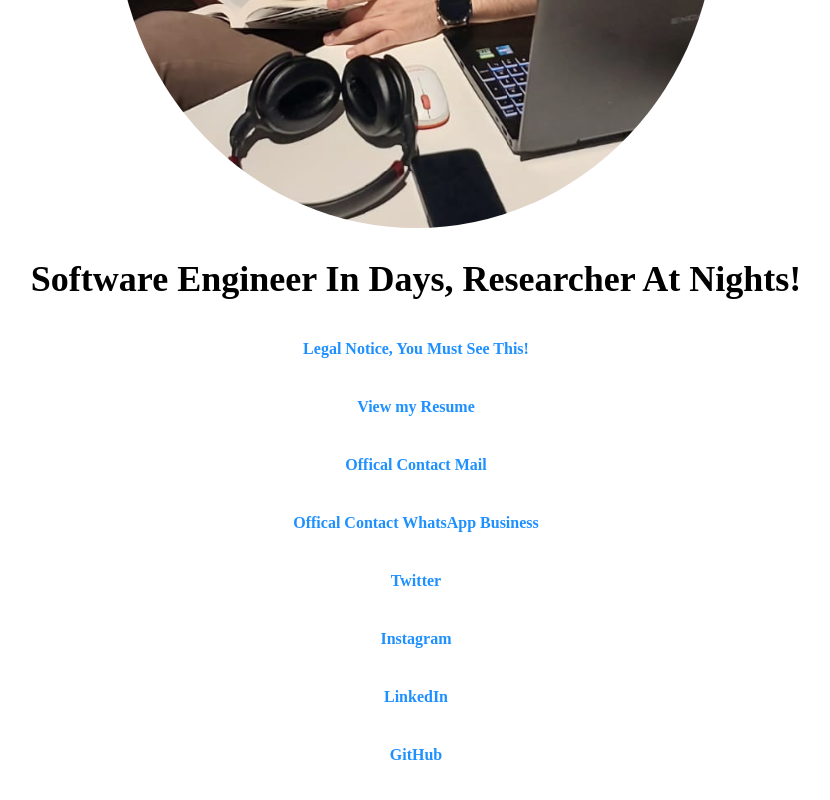
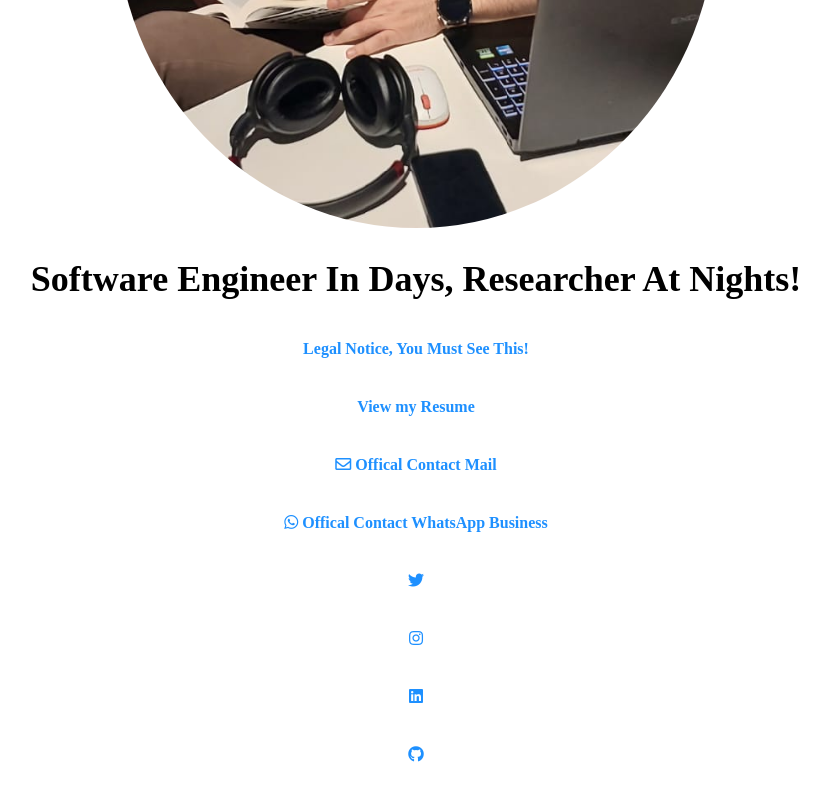
Before and after one commit to aytekXR/aytekxr.github.io, a plain HTML site: page index.html in a window 1280 px wide. Shown: the part 408-1208 px from the top of the page, without its empty margins (224-1054 px from the left). Drawn offline with Linux system fonts and the light colour scheme.

Commit message:
wa icon add

```diff
--- a/index.html
+++ b/index.html
@@ -4,6 +4,7 @@
     <title>Aytek Erdogan</title>
     <link rel="icon" href="./assets/icon.png">
     <link rel="stylesheet" href="./style.css">
+    <link rel="stylesheet" href="https://cdnjs.cloudflare.com/ajax/libs/font-awesome/5.15.3/css/all.min.css" integrity="sha512-yKfxX/NY9IuSAUxGGmbLD8ffsvQsgFhmxkZjKpBv7MzAgC08dV7KZRJHxEYYvq8HL4WjKkixiHQxs5z5v5FO+w==" crossorigin="anonymous" referrerpolicy="no-referrer" />
   </head>
   <body>
     <img src="./assets/profilephoto.png" alt="Aytek Erdogan's Photo">
@@ -12,15 +13,15 @@
     <ul>
       <li><a href="./assets/Important_reminder.pdf" target="_blank">Legal Notice, You Must See This! </a></li>
       <li><a href="./assets/AytekinErdoganCV.pdf" target="_blank">View my Resume </a></li>
-      <li><a href="mailto:aytekin.erdogan@metu.edu.tr">Offical Contact Mail</a></li>
-      <li><a href="https://wa.me/+905497258446">Offical Contact WhatsApp Business</a></li>
+      <li><a href="mailto:aytekin.erdogan@metu.edu.tr"><i class="far fa-envelope"></i> Offical Contact Mail</a></li>
+      <li><a href="https://wa.me/+905497258446"><i class="fab fa-whatsapp"></i> Offical Contact WhatsApp Business</a></li>
     </ul>
     <p></p>
-    <ul>
-      <li><a href="https://twitter.com/aytekerdo"> Twitter</a></li>
-      <li><a href="https://www.instagram.com/aytekerdo">Instagram</a></li>
-      <li><a href="https://www.linkedin.com/in/aytekinerdogan/">LinkedIn</a></li>
-      <li><a href="https://github.com/aytekXR">GitHub</a></li>
+    <ul class="social-icons">
+      <li><a href="https://twitter.com/aytekerdo"><i class="fab fa-twitter"></i></a></li>
+      <li><a href="https://www.instagram.com/aytekerdo"><i class="fab fa-instagram"></i></a></li>
+      <li><a href="https://www.linkedin.com/in/aytekinerdogan/"><i class="fab fa-linkedin"></i></a></li>
+      <li><a href="https://github.com/aytekXR"><i class="fab fa-github"></i></a></li>
     </ul>
   </body>
 </html>
```
